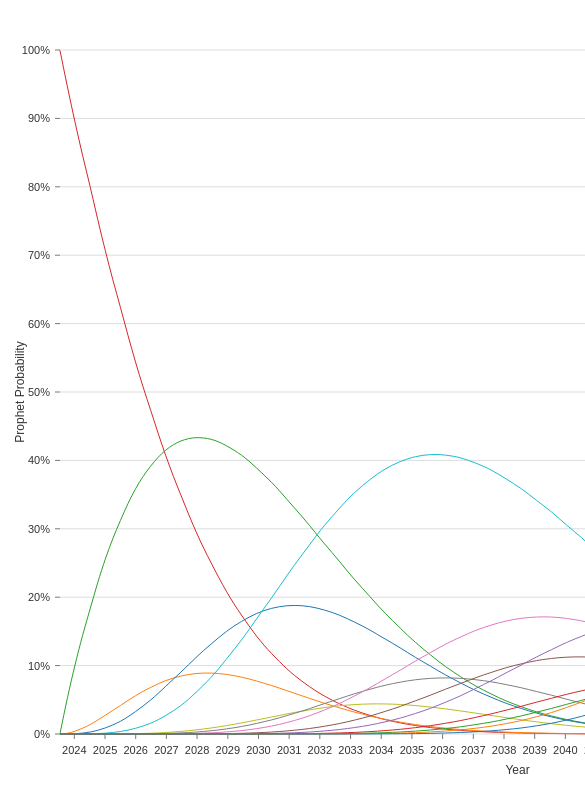
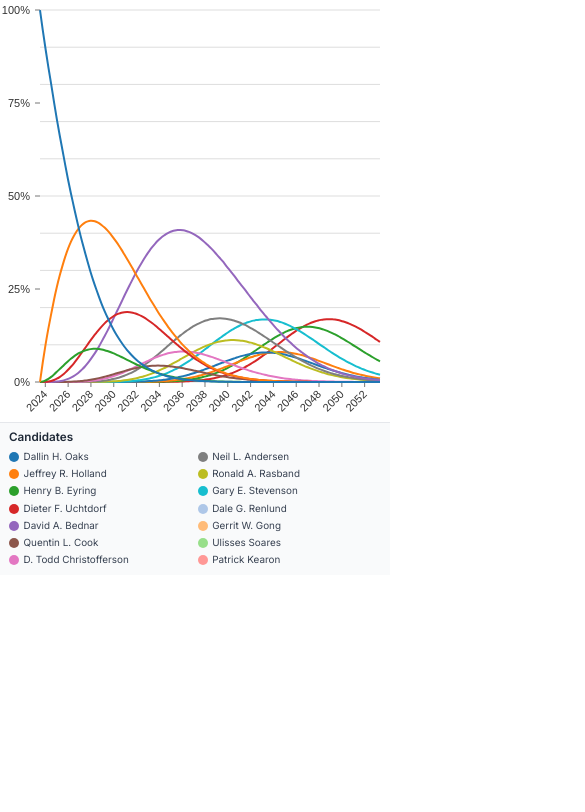
Before and after one commit to jlconlin/prophet-predict, a Next.js app: page / in a window 390 px wide. Shown: the top 812 px of the page, 585 px wide, since content can reach past the window. Built offline with nearby package versions, Linux system fonts and the light colour scheme.

Commit message:
improve mobile styling

```diff
--- a/src/app/layout.tsx
+++ b/src/app/layout.tsx
@@ -9,6 +9,11 @@ const inter = Inter({subsets: ['latin']});
 
 export const metadata: Metadata = {
   title: 'Prophet Predict',
+  viewport: {
+    width: 'device-width',
+    initialScale: 1,
+    maximumScale: 5,
+  },
 };
 
 export default function RootLayout({children}: {children: React.ReactNode}) {
--- a/src/app/page.tsx
+++ b/src/app/page.tsx
@@ -3,6 +3,7 @@
 import {useState, useEffect} from 'react';
 import LineGraph from '@/components/LineGraph';
 import LoadingSpinner from '@/components/LoadingSpinner';
+import MobileLegend from '@/components/MobileLegend';
 import {graphDataType} from '@/types/index';
 
 export default function Home(): JSX.Element {
@@ -28,8 +29,18 @@ export default function Home(): JSX.Element {
   if (!results) return <div>Error loading data</div>;
 
   return (
-    <div>
+    <div
+      style={{
+        padding: '0',
+        margin: '0',
+        overflow: 'hidden',
+        height: '100vh',
+        display: 'flex',
+        flexDirection: 'column',
+      }}
+    >
       <LineGraph data={results} />
+      <MobileLegend data={results} />
     </div>
   );
 }
--- a/src/components/LineGraph.module.scss
+++ b/src/components/LineGraph.module.scss
@@ -1,5 +1,22 @@
 .container {
-  height: calc(100vh - 6rem);
   width: 100%;
-  min-width: 100rem;
+
+  // Mobile: optimize for screen space
+  @media (max-width: 768px) {
+    height: 50vh;
+    min-height: 300px;
+  }
+
+  // Tablet
+  @media (min-width: 769px) and (max-width: 1024px) {
+    height: 60vh;
+    min-height: 450px;
+  }
+
+  // Desktop
+  @media (min-width: 1025px) {
+    height: calc(100vh - 6rem);
+    min-height: 500px;
+    min-width: 800px;
+  }
 }
--- a/src/components/LineGraph.tsx
+++ b/src/components/LineGraph.tsx
@@ -4,12 +4,27 @@ import {timeFormat} from 'd3-time-format';
 import {format} from 'd3-format';
 import styles from './LineGraph.module.scss';
 import {graphDataType, graphDataPointType} from '@/types';
+import {useState, useEffect} from 'react';
 
 export default function LineGraph({
   data,
 }: {
   data: graphDataType[];
 }): JSX.Element {
+  const [isMobile, setIsMobile] = useState(false);
+  const [isTablet, setIsTablet] = useState(false);
+
+  useEffect(() => {
+    const checkScreenSize = () => {
+      setIsMobile(window.innerWidth < 768);
+      setIsTablet(window.innerWidth >= 768 && window.innerWidth < 1024);
+    };
+
+    checkScreenSize();
+    window.addEventListener('resize', checkScreenSize);
+    return () => window.removeEventListener('resize', checkScreenSize);
+  }, []);
+
   if (!data) return <></>;
   if (!data[0]) return <></>;
   const timeYearResult = timeYear.every(1);
@@ -23,7 +38,13 @@ export default function LineGraph({
     <div className={styles.container}>
       <ResponsiveLine
         data={data}
-        margin={{top: 50, right: 25, bottom: 50, left: 60}}
+        margin={
+          isMobile
+            ? {top: 10, right: 10, bottom: 40, left: 40}
+            : isTablet
+            ? {top: 30, right: 20, bottom: 45, left: 50}
+            : {top: 50, right: 25, bottom: 50, left: 60}
+        }
         xScale={{
           format: '%Y-%m-%d',
           type: 'time',
@@ -35,28 +56,32 @@ export default function LineGraph({
         curve="natural"
         axisTop={null}
         axisBottom={{
-          tickValues: tickValuesAxisBottom,
+          tickValues: isMobile
+            ? tickValuesAxisBottom.filter((_, i) => i % 2 === 0)
+            : tickValuesAxisBottom,
           tickSize: 5,
           tickPadding: 5,
-          tickRotation: 0,
+          tickRotation: isMobile ? -45 : 0,
           format: timeFormat('%Y'),
-          legend: 'Year',
+          legend: isMobile ? '' : 'Year',
           legendOffset: 36,
           legendPosition: 'middle',
         }}
         axisLeft={{
-          tickValues: [0, 0.1, 0.2, 0.3, 0.4, 0.5, 0.6, 0.7, 0.8, 0.9, 1],
+          tickValues: isMobile
+            ? [0, 0.25, 0.5, 0.75, 1]
+            : [0, 0.1, 0.2, 0.3, 0.4, 0.5, 0.6, 0.7, 0.8, 0.9, 1],
           tickSize: 5,
           tickPadding: 5,
           tickRotation: 0,
           format: (value) => `${value * 100}%`,
-          legend: 'Prophet Probability',
-          legendOffset: -40,
+          legend: isMobile ? '' : 'Prophet Probability',
+          legendOffset: isMobile ? -35 : -40,
           legendPosition: 'middle',
         }}
         enableGridX={false}
         colors={{scheme: 'category10'}}
-        lineWidth={1}
+        lineWidth={isMobile ? 2 : 1}
         enablePoints={false}
         pointSize={4}
         pointColor={{theme: 'background'}}
@@ -66,12 +91,15 @@ export default function LineGraph({
         useMesh={true}
         gridXValues={[0, 20, 40, 60, 80, 100, 120]}
         gridYValues={[0, 0.1, 0.2, 0.3, 0.4, 0.5, 0.6, 0.7, 0.8, 0.9, 1]}
-        legends={[
+        legends={
+          isMobile
+            ? []
+            : [
                 {
                   anchor: 'top-right',
                   direction: 'column',
                   justify: false,
-            translateX: -50,
+                  translateX: isTablet ? -20 : -50,
                   translateY: 20,
                   itemsSpacing: 2,
                   itemDirection: 'left-to-right',
@@ -91,7 +119,8 @@ export default function LineGraph({
                     },
                   ],
                 },
-        ]}
+              ]
+        }
         tooltip={({point}) => {
           const pointData = point.data as graphDataPointType;
           const formattedDate = new Date(pointData.x).toLocaleDateString();
--- /dev/null
+++ b/src/components/MobileLegend.module.scss
@@ -0,0 +1,51 @@
+.container {
+  padding: 1rem;
+  background-color: #f9fafb;
+  border-top: 1px solid #e5e7eb;
+  overflow-y: auto;
+  flex-shrink: 0;
+
+  @media (min-width: 768px) {
+    display: none;
+  }
+}
+
+.title {
+  font-size: 1.3rem;
+  font-weight: 600;
+  margin: 0 0 0.8rem 0;
+  color: #1f2937;
+}
+
+.legendGrid {
+  display: grid;
+  grid-auto-flow: column;
+  grid-template-rows: repeat(7, auto);
+  grid-template-columns: repeat(2, 1fr);
+  gap: 0.6rem;
+
+  @media (min-width: 480px) {
+    grid-template-rows: repeat(5, auto);
+    grid-template-columns: repeat(3, 1fr);
+  }
+}
+
+.legendItem {
+  display: flex;
+  align-items: center;
+  gap: 0.5rem;
+  font-size: 1.1rem;
+}
+
+.colorDot {
+  width: 10px;
+  height: 10px;
+  border-radius: 50%;
+  flex-shrink: 0;
+}
+
+.name {
+  color: #374151;
+  line-height: 1.2;
+  font-size: 1.1rem;
+}
--- /dev/null
+++ b/src/components/MobileLegend.tsx
@@ -0,0 +1,55 @@
+import styles from './MobileLegend.module.scss';
+import {graphDataType} from '@/types';
+
+export default function MobileLegend({
+  data,
+}: {
+  data: graphDataType[];
+}): JSX.Element {
+  const colors = [
+    '#1f77b4',
+    '#ff7f0e',
+    '#2ca02c',
+    '#d62728',
+    '#9467bd',
+    '#8c564b',
+    '#e377c2',
+    '#7f7f7f',
+    '#bcbd22',
+    '#17becf',
+    '#aec7e8',
+    '#ffbb78',
+    '#98df8a',
+    '#ff9896',
+  ];
+
+  // Sort by ordination date (oldest first)
+  const sortedData = [...data].sort(
+    (a, b) =>
+      new Date(a.ordinationDate).getTime() -
+      new Date(b.ordinationDate).getTime()
+  );
+
+  return (
+    <div className={styles.container}>
+      <h3 className={styles.title}>Candidates</h3>
+      <div className={styles.legendGrid}>
+        {sortedData.map((item) => {
+          // Find the original index to get the correct color
+          const originalIndex = data.findIndex((d) => d.id === item.id);
+          return (
+            <div key={item.id} className={styles.legendItem}>
+              <div
+                className={styles.colorDot}
+                style={{
+                  backgroundColor: colors[originalIndex % colors.length],
+                }}
+              />
+              <span className={styles.name}>{item.id}</span>
+            </div>
+          );
+        })}
+      </div>
+    </div>
+  );
+}
--- a/src/lib/ProphetPredication.ts
+++ b/src/lib/ProphetPredication.ts
@@ -147,10 +147,11 @@ export class ProphetPrediction implements ProphetPredictionType {
         ordinationDate: new Date(candidate.ordinationDate),
         data,
       });
-      graphData.sort((a: any, b: any) => {
-        return b.ordinationDate.getTime() - a.ordinationDate.getTime();
-      });
     }
+    // Sort by ordination date (oldest first - by seniority)
+    graphData.sort((a: any, b: any) => {
+      return a.ordinationDate.getTime() - b.ordinationDate.getTime();
+    });
     return graphData;
   }
 }
--- a/src/styles/global.scss
+++ b/src/styles/global.scss
@@ -7,4 +7,27 @@
 html {
   font-size: 62.5%;
   font-family: "Roboto", sans-serif;
+  height: 100%;
 }
+
+body {
+  margin: 0;
+  padding: 0;
+  overflow-x: hidden;
+  height: 100%;
+  -webkit-font-smoothing: antialiased;
+  -moz-osx-font-smoothing: grayscale;
+}
+
+// Mobile-first responsive font sizing
+@media (max-width: 768px) {
+  html {
+    font-size: 56.25%; // Slightly smaller on mobile
+  }
+}
+
+@media (min-width: 1440px) {
+  html {
+    font-size: 68.75%; // Slightly larger on large screens
+  }
+}
```
Lines whose indentation alone changed are shown as unchanged.
